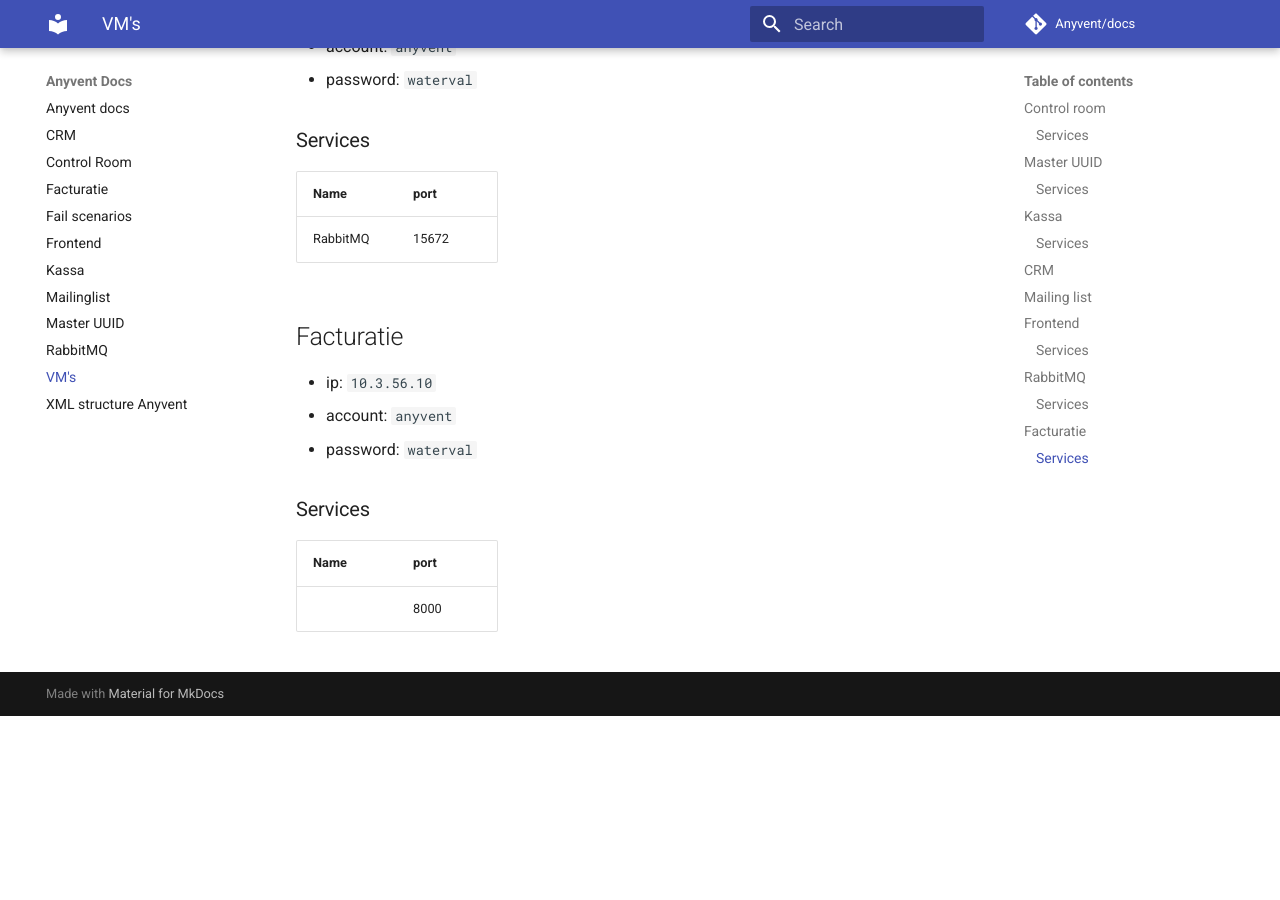
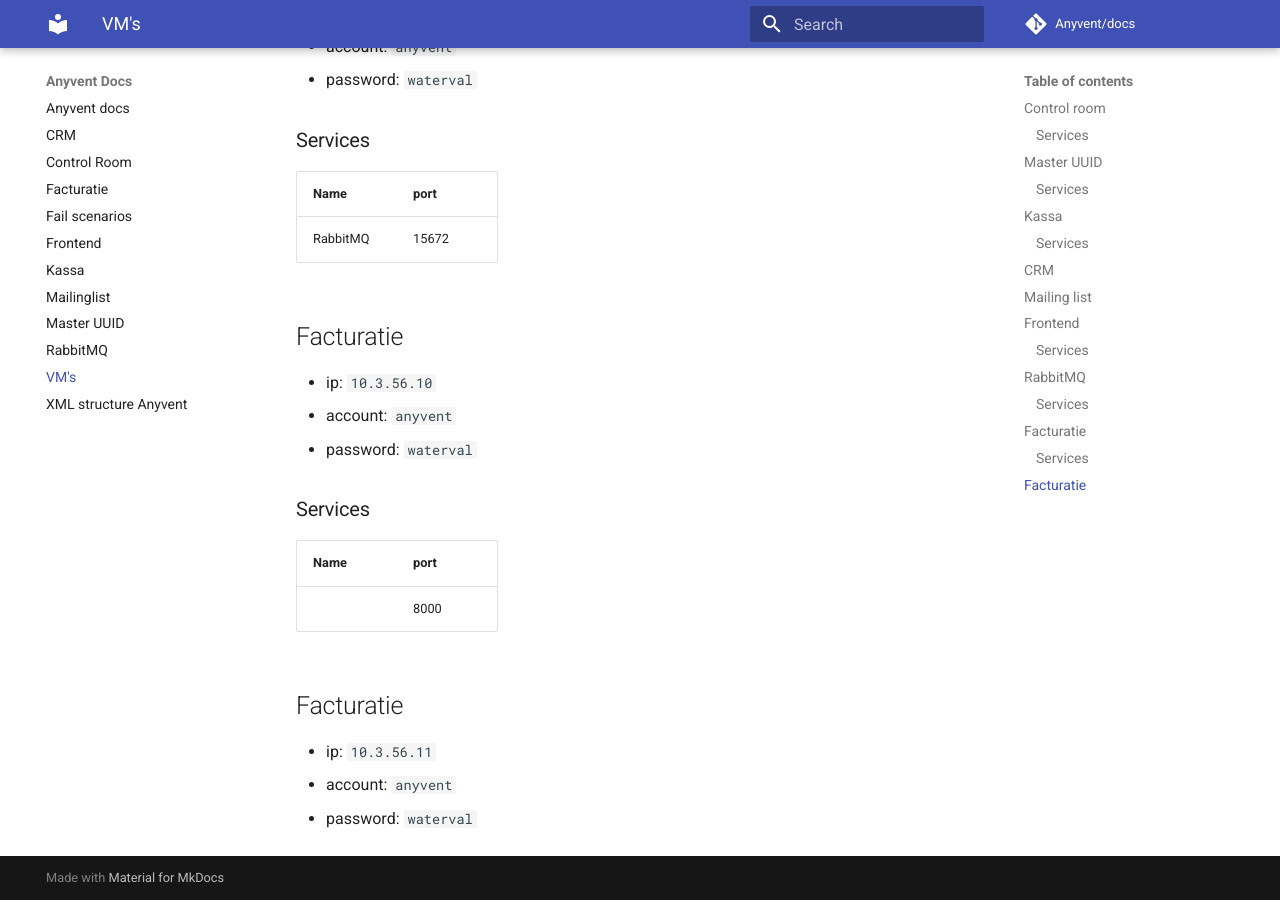
Before and after one commit to seppeconinx/docs, an MkDocs documentation site: the page built from docs/VM.md, in a window 1280 px wide and 900 px high, scrolled down 2348 px. Built offline with MkDocs 1.6.1 and Material for MkDocs 9.7.7, drawn with Linux system fonts in a browser that asks for light colours; comment, search, counter and statistics services are not loaded; before the commit the page ends 3064 px from its top, so only the background shows below that.

Commit message:
Added planning vm

```diff
--- a/docs/VM.md
+++ b/docs/VM.md
@@ -70,3 +70,8 @@
 | Name          | port |
 |---------------|------|
 |               | 8000 |
+
+## Facturatie
+- ip: `10.3.56.11`
+- account: `anyvent`
+- password: `waterval`
```
